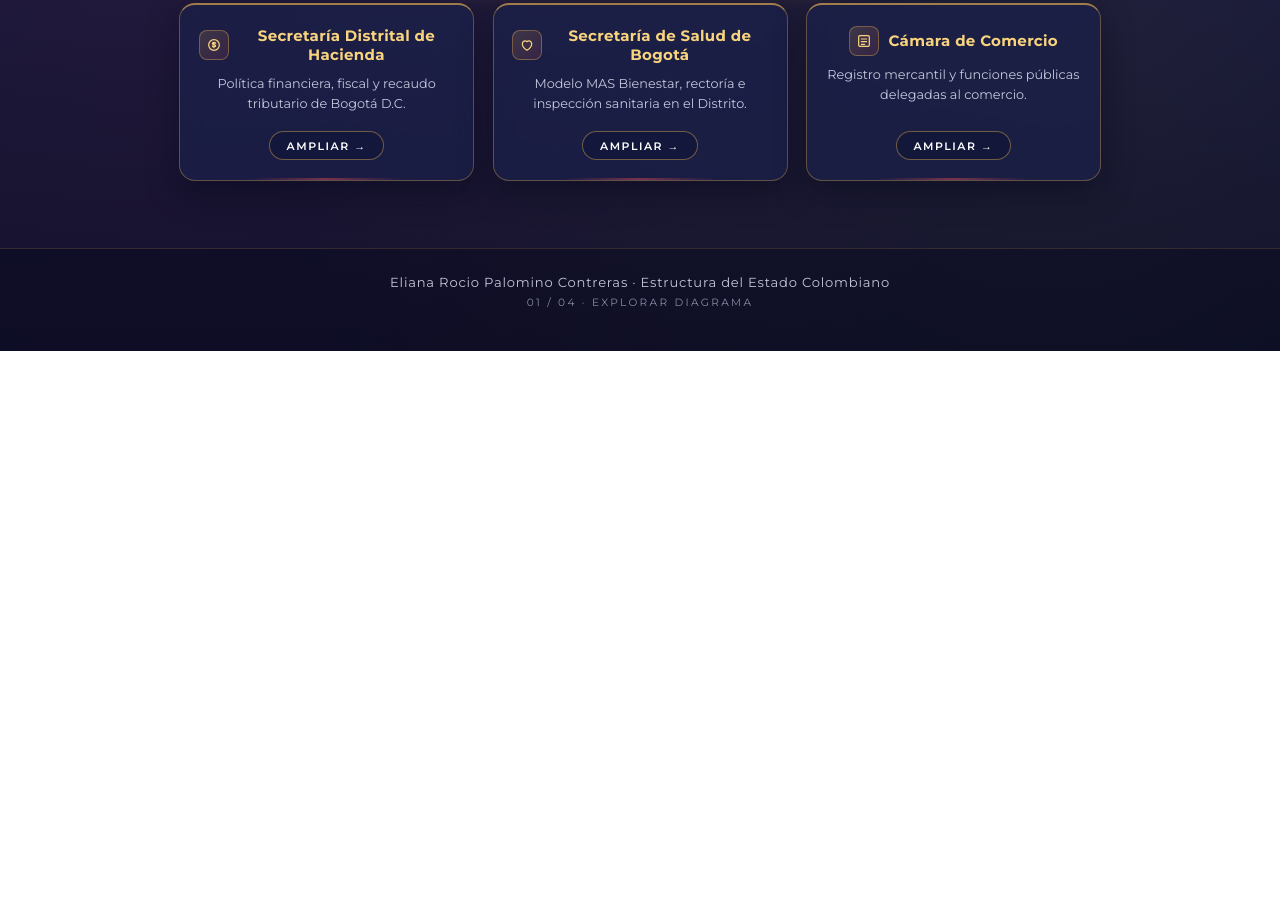
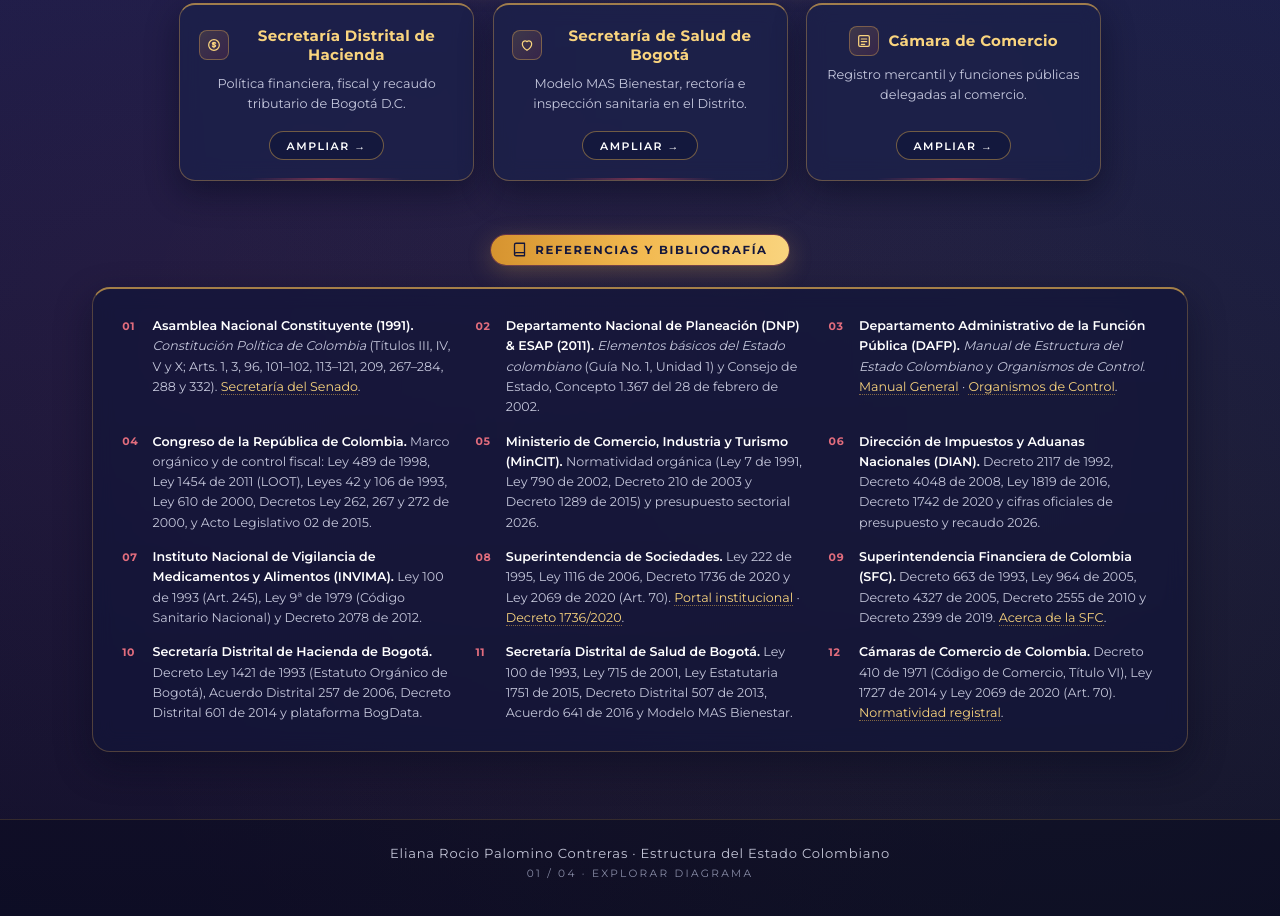
Before and after one commit to eliana2003/Estructuras_Del_Estado, a plain HTML site: page index.html in a window 1280 px wide. Shown: the part 1616-2532 px from the top of the page. Before the commit the page ends 1967 px from the top, so only its background shows below. Drawn offline with Linux system fonts and the light colour scheme.

Commit message:
Update index.html

```diff
--- a/index.html
+++ b/index.html
@@ -40,7 +40,6 @@
       overflow-x: hidden;
     }
 
-    /* Barra superior elegante */
     nav {
       display: flex;
       justify-content: center;
@@ -66,7 +65,6 @@
       border-bottom-color: var(--crimson-light);
     }
 
-    /* Portada estilo diagrama editorial */
     .hero {
       position: relative;
       width: 100%;
@@ -235,7 +233,6 @@
       transform: translateY(-2px);
     }
 
-    /* Contenedor del diagrama */
     .flow-container {
       max-width: 1140px;
       width: 100%;
@@ -250,7 +247,6 @@
       animation: fadeUp 0.75s ease;
     }
 
-    /* Etiqueta pill dorada con acento vino sutil */
     .tier-pill {
       display: inline-flex;
       align-items: center;
@@ -276,7 +272,6 @@
       stroke-linejoin: round;
     }
 
-    /* Conectores SVG elegantes */
     .flow-connector {
       display: flex;
       justify-content: center;
@@ -295,7 +290,6 @@
       max-width: 320px;
     }
 
-    /* Filas de tarjetas */
     .tier-row {
       display: flex;
       flex-wrap: wrap;
@@ -324,7 +318,6 @@
       text-shadow: 0 0 10px rgba(242, 185, 80, 0.45);
     }
 
-    /* Tarjetas de nodo estilo glass oscuro */
     .node-card {
       flex: 1 1 220px;
       max-width: 295px;
@@ -439,7 +432,6 @@
 
     .oculto { display: none !important; }
 
-    /* Vista de detalle uniforme */
     .vista-detalle {
       max-width: 940px;
       width: 100%;
@@ -703,6 +695,64 @@
       color: var(--white);
     }
 
+    /* Sección de Referencias y Bibliografía */
+    .ref-section {
+      margin-top: 3.4rem;
+      text-align: left;
+    }
+    .ref-header {
+      text-align: center;
+      margin-bottom: 1.4rem;
+    }
+    .ref-box {
+      background: rgba(18, 22, 58, 0.72);
+      border: 1px solid rgba(242, 185, 80, 0.28);
+      border-top: 2px solid rgba(242, 185, 80, 0.65);
+      border-radius: 18px;
+      padding: 1.7rem 1.8rem;
+      backdrop-filter: blur(10px);
+      box-shadow: 0 14px 36px rgba(6, 8, 28, 0.45);
+    }
+    .ref-list {
+      display: grid;
+      grid-template-columns: repeat(auto-fit, minmax(310px, 1fr));
+      gap: 0.9rem 1.5rem;
+      list-style: none;
+      counter-reset: ref-counter;
+    }
+    .ref-list li {
+      counter-increment: ref-counter;
+      position: relative;
+      padding-left: 1.9rem;
+      font-size: 0.79rem;
+      color: var(--soft);
+      line-height: 1.6;
+    }
+    .ref-list li::before {
+      content: counter(ref-counter, decimal-leading-zero);
+      position: absolute;
+      left: 0;
+      top: 0.1rem;
+      font-size: 0.68rem;
+      font-weight: 700;
+      color: var(--crimson-light);
+      letter-spacing: 0.06em;
+    }
+    .ref-list strong {
+      color: var(--white);
+      font-weight: 600;
+    }
+    .ref-list a {
+      color: var(--gold-light);
+      text-decoration: none;
+      border-bottom: 1px dotted rgba(242, 185, 80, 0.5);
+      transition: color 0.2s ease, border-color 0.2s ease;
+    }
+    .ref-list a:hover {
+      color: var(--white);
+      border-bottom-color: var(--crimson-light);
+    }
+
     footer {
       text-align: center;
       padding: 1.6rem 1rem 2.6rem;
@@ -748,6 +798,7 @@
     <a href="#escalon-2" class="nav-link">Control</a>
     <a href="#escalon-3" class="nav-link">Nacional</a>
     <a href="#escalon-4" class="nav-link">Distrital</a>
+    <a href="#referencias" class="nav-link">Referencias</a>
   </nav>
 
   <div id="vista-principal">
@@ -759,7 +810,6 @@
       </svg>
 
       <div class="hero-content">
-        <!-- Monograma EC bicolor (blanco + dorado + detalle vino) -->
         <svg class="monogram" viewBox="0 0 80 80" fill="none">
           <path d="M35 16H17V64H35M17 40H32" stroke="#ffffff" stroke-width="5.5" stroke-linecap="square"/>
           <path d="M62 24C58 18 52 16 46 16C39 16 38 22 38 40C38 58 39 64 46 64C52 64 58 62 62 56" stroke="#f2b950" stroke-width="5.5" stroke-linecap="square"/>
@@ -820,7 +870,6 @@
         </div>
       </section>
 
-      <!-- Conector Escalón 1 -> 2 -->
       <div class="flow-connector compact" aria-hidden="true">
         <svg viewBox="0 0 320 44" fill="none">
           <defs>
@@ -886,7 +935,6 @@
         </div>
       </section>
 
-      <!-- Conector convergente 3 ramas (Escalón 2 -> 3) -->
       <div class="flow-connector" aria-hidden="true">
         <svg viewBox="0 0 780 54" fill="none">
           <path d="M140 0 V18 Q140 28 150 28 H630 Q640 28 640 18 V0" stroke="#f2b950" stroke-width="1.8" stroke-opacity="0.8"/>
@@ -959,7 +1007,6 @@
           </article>
         </div>
 
-        <!-- Conector sutil hacia Superintendencia Financiera -->
         <div class="flow-connector" aria-hidden="true">
           <svg viewBox="0 0 780 42" fill="none">
             <path d="M110 0 V20 Q110 30 120 30 H260" stroke="#f2b950" stroke-width="1.6" stroke-opacity="0.72"/>
@@ -985,7 +1032,6 @@
         </div>
       </section>
 
-      <!-- Conector Escalón 3 -> 4 -->
       <div class="flow-connector compact" aria-hidden="true">
         <svg viewBox="0 0 320 44" fill="none">
           <path d="M160 0 V36" stroke="url(#g1)" stroke-width="2"/>
@@ -1040,6 +1086,32 @@
           </article>
         </div>
       </section>
+
+      <!-- REFERENCIAS Y BIBLIOGRAFÍA -->
+      <section id="referencias" class="ref-section">
+        <div class="ref-header">
+          <div class="tier-pill" style="margin-bottom:0;">
+            <svg viewBox="0 0 24 24"><path d="M4 19.5A2.5 2.5 0 0 1 6.5 17H20"/><path d="M6.5 2H20v20H6.5A2.5 2.5 0 0 1 4 19.5v-15A2.5 2.5 0 0 1 6.5 2z"/></svg>
+            Referencias y Bibliografía
+          </div>
+        </div>
+        <div class="ref-box">
+          <ol class="ref-list">
+            <li><strong>Asamblea Nacional Constituyente (1991).</strong> <em>Constitución Política de Colombia</em> (Títulos III, IV, V y X; Arts. 1, 3, 96, 101–102, 113–121, 209, 267–284, 288 y 332). <a href="http://www.secretariasenado.gov.co/senado/basedoc/constitucion_politica_1991_pr009.html" target="_blank" rel="noopener noreferrer">Secretaría del Senado</a>.</li>
+            <li><strong>Departamento Nacional de Planeación (DNP) &amp; ESAP (2011).</strong> <em>Elementos básicos del Estado colombiano</em> (Guía No. 1, Unidad 1) y Consejo de Estado, Concepto 1.367 del 28 de febrero de 2002.</li>
+            <li><strong>Departamento Administrativo de la Función Pública (DAFP).</strong> <em>Manual de Estructura del Estado Colombiano</em> y <em>Organismos de Control</em>. <a href="https://www.funcionpublica.gov.co/gestor-normativo/manual-estructura-del-estado" target="_blank" rel="noopener noreferrer">Manual General</a> · <a href="https://www.funcionpublica.gov.co/gestor-normativo/manual-estructura-del-estado/organismos-control" target="_blank" rel="noopener noreferrer">Organismos de Control</a>.</li>
+            <li><strong>Congreso de la República de Colombia.</strong> Marco orgánico y de control fiscal: Ley 489 de 1998, Ley 1454 de 2011 (LOOT), Leyes 42 y 106 de 1993, Ley 610 de 2000, Decretos Ley 262, 267 y 272 de 2000, y Acto Legislativo 02 de 2015.</li>
+            <li><strong>Ministerio de Comercio, Industria y Turismo (MinCIT).</strong> Normatividad orgánica (Ley 7 de 1991, Ley 790 de 2002, Decreto 210 de 2003 y Decreto 1289 de 2015) y presupuesto sectorial 2026.</li>
+            <li><strong>Dirección de Impuestos y Aduanas Nacionales (DIAN).</strong> Decreto 2117 de 1992, Decreto 4048 de 2008, Ley 1819 de 2016, Decreto 1742 de 2020 y cifras oficiales de presupuesto y recaudo 2026.</li>
+            <li><strong>Instituto Nacional de Vigilancia de Medicamentos y Alimentos (INVIMA).</strong> Ley 100 de 1993 (Art. 245), Ley 9ª de 1979 (Código Sanitario Nacional) y Decreto 2078 de 2012.</li>
+            <li><strong>Superintendencia de Sociedades.</strong> Ley 222 de 1995, Ley 1116 de 2006, Decreto 1736 de 2020 y Ley 2069 de 2020 (Art. 70). <a href="https://www.supersociedades.gov.co/web/nuestra-entidad" target="_blank" rel="noopener noreferrer">Portal institucional</a> · <a href="https://www.funcionpublica.gov.co/eva/gestornormativo/norma.php?i=153926" target="_blank" rel="noopener noreferrer">Decreto 1736/2020</a>.</li>
+            <li><strong>Superintendencia Financiera de Colombia (SFC).</strong> Decreto 663 de 1993, Ley 964 de 2005, Decreto 4327 de 2005, Decreto 2555 de 2010 y Decreto 2399 de 2019. <a href="https://www.superfinanciera.gov.co/publicaciones/60607/nuestra-entidadacerca-de-la-sfc-60607/" target="_blank" rel="noopener noreferrer">Acerca de la SFC</a>.</li>
+            <li><strong>Secretaría Distrital de Hacienda de Bogotá.</strong> Decreto Ley 1421 de 1993 (Estatuto Orgánico de Bogotá), Acuerdo Distrital 257 de 2006, Decreto Distrital 601 de 2014 y plataforma BogData.</li>
+            <li><strong>Secretaría Distrital de Salud de Bogotá.</strong> Ley 100 de 1993, Ley 715 de 2001, Ley Estatutaria 1751 de 2015, Decreto Distrital 507 de 2013, Acuerdo 641 de 2016 y Modelo MAS Bienestar.</li>
+            <li><strong>Cámaras de Comercio de Colombia.</strong> Decreto 410 de 1971 (Código de Comercio, Título VI), Ley 1727 de 2014 y Ley 2069 de 2020 (Art. 70). <a href="https://www.camarabaq.org.co/acerca-de-nosotros/ley-de-transparencia/normatividad-servicios-y-tramites-funcion-publica-registral/" target="_blank" rel="noopener noreferrer">Normatividad registral</a>.</li>
+          </ol>
+        </div>
+      </section>
     </main>
 
     <footer>
@@ -1062,20 +1134,17 @@
         <div id="det-art" class="det-art-frame" aria-hidden="true"></div>
       </div>
 
-      <!-- Bloque 1: Presupuesto y cifras clave (cuando aplica) -->
       <div id="wrap-cifras" class="info-panel oculto" style="margin-top:1.3rem;">
         <h4>Presupuesto y cifras clave</h4>
         <div id="det-kpis" class="kpi-grid"></div>
         <div id="det-barras" class="bars-wrap"></div>
       </div>
 
-      <!-- Bloque 2: Línea de tiempo e historia (en todos) -->
       <div class="info-panel" style="margin-top:1.3rem;">
         <h4>Línea de tiempo e historia</h4>
         <div id="det-historia" class="timeline"></div>
       </div>
 
-      <!-- Bloque 3: Ubicación + Marco legal (en todos) -->
       <div class="detalle-grid">
         <div class="info-panel">
           <h4>Ubicación en el Estado</h4>
@@ -1087,19 +1156,16 @@
         </div>
       </div>
 
-      <!-- Bloque 4: Componentes y funciones clave (en todos) -->
       <div class="info-panel" style="margin-bottom:1.2rem;">
         <h4>Componentes y funciones clave</h4>
         <ul id="det-funciones"></ul>
       </div>
 
-      <!-- Bloque 5: Estructura, alcance y servicios (en todos) -->
       <div class="info-panel" style="margin-bottom:1.2rem;">
         <h4>Estructura, alcance y servicios</h4>
         <div id="det-chips" class="chips-wrap"></div>
       </div>
 
-      <!-- Bloque 6: Aplicación práctica (en todos) -->
       <div class="info-panel">
         <h4>Aplicación práctica</h4>
         <p id="det-ejemplo"></p>
```
